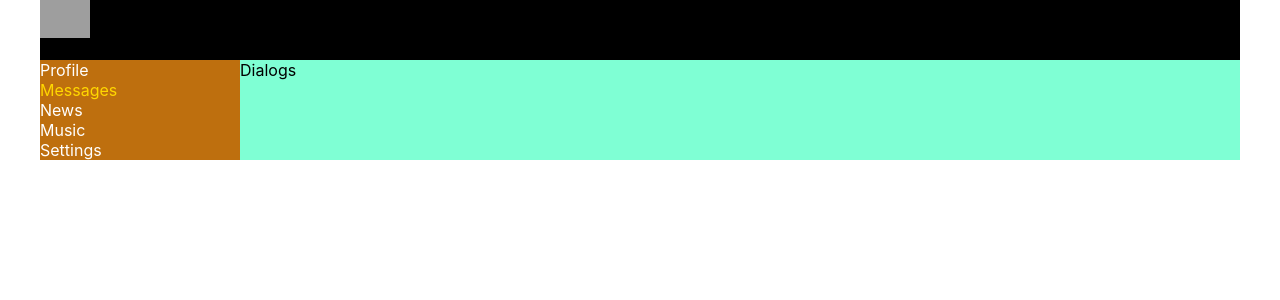
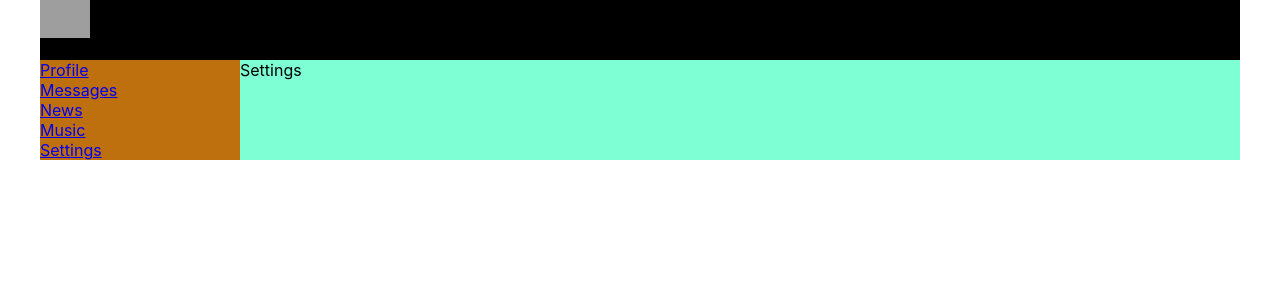
Before and after one commit to GeorgiiFeoktistov/my-social-network, a React (Create React App) app: page /settings in a window 1280 px wide. Shown: the top 300 px of the page. Built offline with nearby package versions, Linux system fonts and the light colour scheme; grey boxes are pictures that could not be loaded.

Commit message:
Add routes

```diff
--- a/package.json
+++ b/package.json
@@ -8,6 +8,7 @@
     "@testing-library/user-event": "^13.5.0",
     "react": "^18.2.0",
     "react-dom": "^18.2.0",
+    "react-router-dom": "^6.14.2",
     "react-scripts": "5.0.1",
     "web-vitals": "^2.1.4"
   },
--- a/src/App.js
+++ b/src/App.js
@@ -3,19 +3,29 @@
 import Header from './components/Header/Header';
 import Navbar from './components/Navbar/Navbar';
 import Dialogs from './components/Dialogs/Dialogs';
+import {BrowserRouter, Route, Routes} from "react-router-dom";
+import Music from "./components/Music/Music";
+import News from "./components/News/News";
+import Settings from "./components/Settings/Settings";
 
 
-function App() {
+function App(props) {
     return (
-        <div className='app-wrapper'>
-            <Header/>
-            <Navbar/>
-            {/*<Profile/>*/}
-            <div className='app-wrapper-content'>
-                <Dialogs/>
+        <BrowserRouter>
+            <div className='app-wrapper'>
+                <Header/>
+                <Navbar/>
+                <div className='app-wrapper-content'>
+                    <Routes>
+                        <Route path={'/dialogs'} element={<Dialogs />} />
+                        <Route path={'/profile'} element={<Profile />} />
+                        <Route path={'/music'} element={<Music />} />
+                        <Route path={'/news'} element={<News />} />
+                        <Route path={'/settings'} element={<Settings />} />
+                    </Routes>
+                </div>
             </div>
-
-        </div>
+        </BrowserRouter>
     );
 }
 
--- /dev/null
+++ b/src/components/Music/Music.jsx
@@ -0,0 +1,7 @@
+const Music = (props) => {
+    return  (
+        <div> Music </div>
+    )
+}
+
+export default Music;
--- a/src/components/Navbar/Navbar.jsx
+++ b/src/components/Navbar/Navbar.jsx
@@ -4,19 +4,19 @@
   return (
     <nav className={ classes.nav }>
       <div className={ classes.item }>
-        <a>Profile</a>
+        <a href="/profile">Profile</a>
       </div>
       <div className={`${classes.item} ${classes.active}`}>
-        <a>Messages</a>
+        <a href="/dialogs">Messages</a>
       </div>
       <div className={ classes.item }>
-        <a>News</a>
+        <a href="/news">News</a>
       </div>
       <div className={ classes.item }>
-        <a>Music</a>
+        <a href="/music">Music</a>
       </div>
       <div className={ classes.item }>
-        <a>Settings</a>
+        <a href="/settings">Settings</a>
       </div>
     </nav>
   );
--- /dev/null
+++ b/src/components/News/News.jsx
@@ -0,0 +1,7 @@
+const News = (props) => {
+    return  (
+        <div> News </div>
+    )
+}
+
+export default News;
--- /dev/null
+++ b/src/components/Settings/Settings.jsx
@@ -0,0 +1,9 @@
+const Settings = (props) => {
+    return (
+        <div>
+            Settings
+        </div>
+    )
+}
+
+export default Settings;
```
Also changed, not shown: 1 other file (tests, documents, lock files or other folders).
